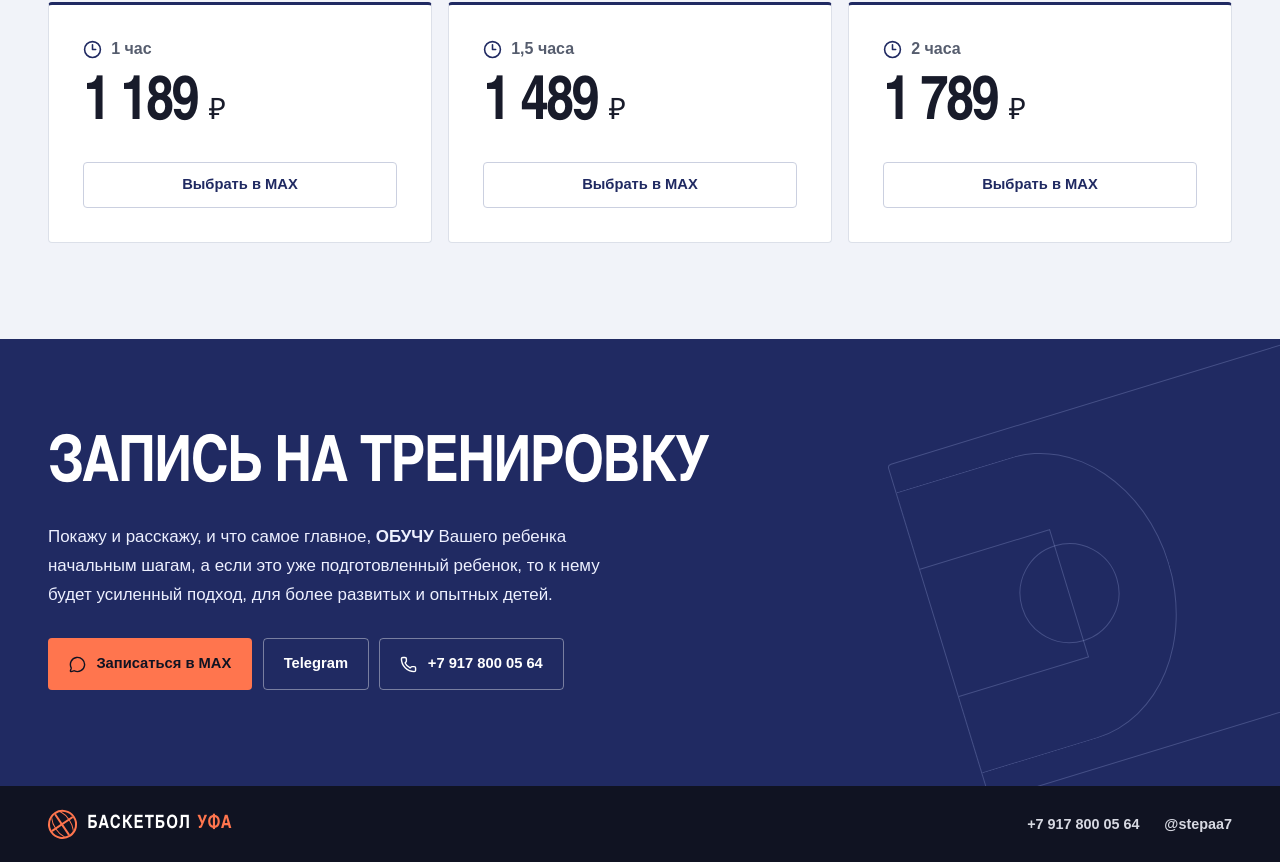
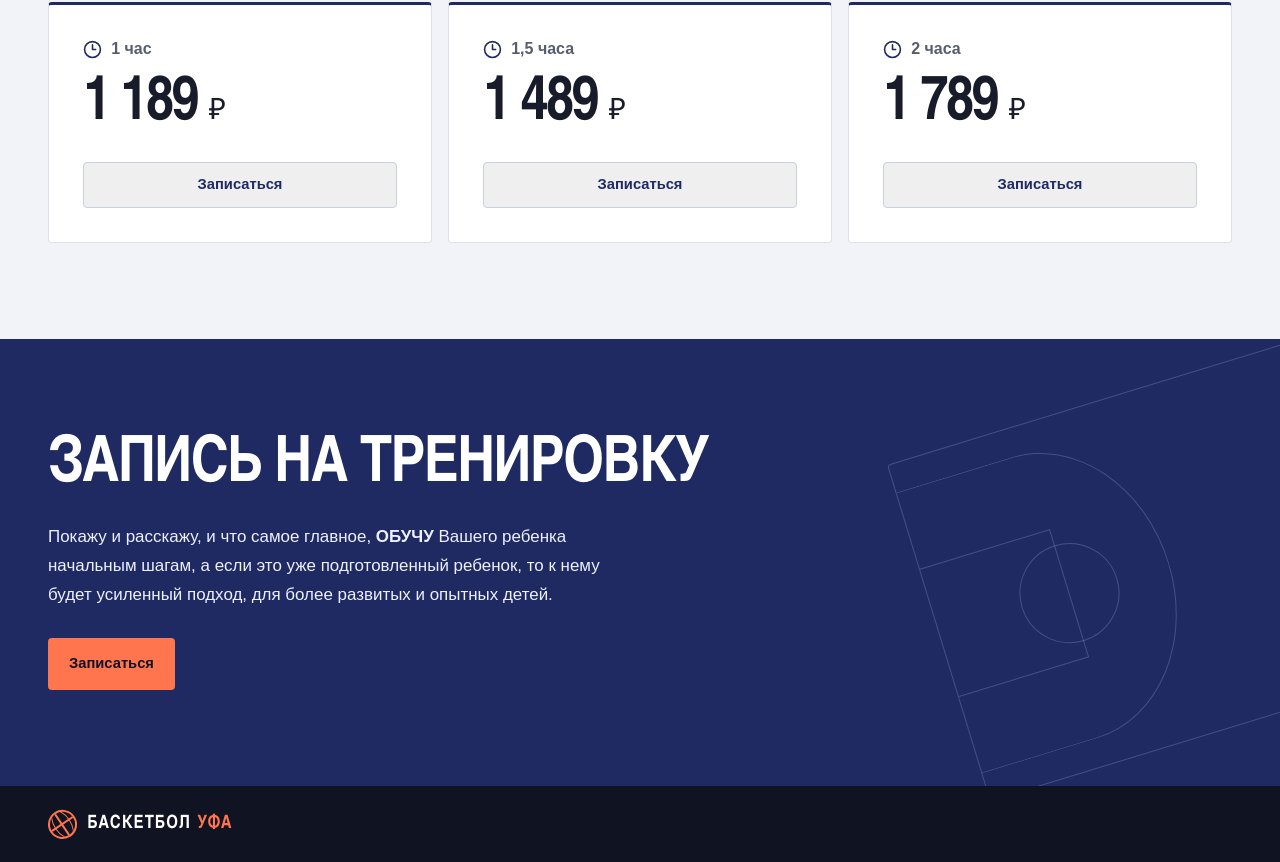
Before and after one commit to code-tamer3000/basketball-ufa, a React (Vite) app: page / in a window 1280 px wide. Shown: the part 1908-2770 px from the top of the page. Built offline with nearby package versions, Linux system fonts and the light colour scheme.

Commit message:
Let visitors choose how to book a training session

```diff
--- a/src/App.jsx
+++ b/src/App.jsx
@@ -1,5 +1,5 @@
-import { useEffect, useState } from 'react'
-import { Clock3, MapPin, MessageCircle, Phone, Trophy } from 'lucide-react'
+import { useEffect, useRef, useState } from 'react'
+import { Clock3, MapPin, MessageCircle, Phone, Send, Trophy, X } from 'lucide-react'
 import gamePhoto from './assets/game.jpg'
 import coachPhoto from './assets/coach.jpg'
 import groupPhoto from './assets/coach-group.jpg'
@@ -7,7 +7,7 @@ import awardsPhoto from './assets/coach-awards.jpg'
 
 const coachName = 'Кучин Степан Алексеевич'
 const phone = { label: '+7 917 800 05 64', href: 'tel:+79178000564' }
-const telegram = { label: '@stepaa7', href: 'https://t.me/stepaa7' }
+const telegramHref = 'https://t.me/stepaa7'
 const maxHref = 'https://max.ru/u/f9LHodD0cOLgz5w6X0zvnJI3F5X1z51sDLuHzgE8pCDzkQQY9ab50r-lFEo'
 const heroPhotos = [
   { src: gamePhoto, alt: 'Степан ведёт мяч в форме «Уфимца» под номером 66' },
@@ -28,18 +28,59 @@ function Brand() {
   )
 }
 
-function BookLink({ children, duration, className = '', icon: Icon }) {
+function BookButton({ onBook, duration, className }) {
   return (
-    <a
+    <button
       className={`button ${className}`}
-      href={maxHref}
-      target="_blank"
-      rel="noopener noreferrer"
-      aria-label={duration ? `Выбрать в MAX тренировку на ${duration}` : undefined}
+      type="button"
+      aria-haspopup="dialog"
+      aria-label={duration ? `Записаться на тренировку на ${duration}` : undefined}
+      onClick={() => onBook(duration)}
     >
-      {Icon && <Icon size={17} aria-hidden="true" />}
-      {children}
-    </a>
+      Записаться
+    </button>
+  )
+}
+
+function BookingDialog({ dialogRef, duration }) {
+  const time = duration ? ` (${duration})` : ''
+  const message = `Здравствуйте! Хочу записать ребёнка на тренировку по баскетболу${time}. Подскажите, пожалуйста, когда можно прийти?`
+  function close() {
+    dialogRef.current.close()
+  }
+
+  return (
+    <dialog
+      className="booking-dialog"
+      ref={dialogRef}
+      aria-labelledby="booking-title"
+      aria-describedby={duration ? 'booking-duration' : undefined}
+      onClick={event => {
+        if (event.target === event.currentTarget) close()
+      }}
+    >
+      <div className="booking-panel">
+        <div className="booking-header">
+          <h2 id="booking-title">Способ записи</h2>
+          <button className="booking-close" type="button" aria-label="Закрыть" onClick={close}>
+            <X size={22} aria-hidden="true" />
+          </button>
+        </div>
+        {duration && <p className="booking-duration" id="booking-duration">Тренировка · {duration}</p>}
+        <div className="booking-options">
+          <a className="button button-primary booking-option" href={maxHref} target="_blank" rel="noopener noreferrer" onClick={close}>
+            <MessageCircle size={19} aria-hidden="true" /> Написать в MAX
+          </a>
+          <a className="button booking-option booking-secondary" href={`${telegramHref}?text=${encodeURIComponent(message)}`} target="_blank" rel="noopener noreferrer" onClick={close}>
+            <Send size={19} aria-hidden="true" /> Написать в Telegram
+          </a>
+          <a className="button booking-option booking-secondary" href={phone.href} onClick={close}>
+            <Phone size={19} aria-hidden="true" />
+            <span>Позвонить<span className="booking-phone">{phone.label}</span></span>
+          </a>
+        </div>
+      </div>
+    </dialog>
   )
 }
 
@@ -91,6 +132,14 @@ function HeroGallery() {
 }
 
 function App() {
+  const dialogRef = useRef(null)
+  const [duration, setDuration] = useState()
+
+  function openBooking(sessionDuration) {
+    setDuration(sessionDuration)
+    dialogRef.current.showModal()
+  }
+
   return (
     <div id="top">
       <a className="skip-link" href="#main">К содержанию</a>
@@ -102,7 +151,7 @@ function App() {
             <a href="#training">Тренировки</a>
             <a href="#contacts">Контакты</a>
           </nav>
-          <BookLink className="button-header">Записаться</BookLink>
+          <BookButton className="button-header" onBook={openBooking} />
         </div>
       </header>
 
@@ -116,7 +165,7 @@ function App() {
               <blockquote className="hero-quote">
                 «Строгость к себе сегодня — преимущество завтра. Стремлюсь показывать детям баскетбол таким, какой он есть на самом деле».
               </blockquote>
-              <BookLink icon={MessageCircle} className="button-primary">Записаться в MAX</BookLink>
+              <BookButton className="button-primary" onBook={openBooking} />
             </div>
           </div>
           <HeroGallery />
@@ -177,7 +226,7 @@ function App() {
                 <li key={duration}>
                   <h3><Clock3 size={19} aria-hidden="true" />{duration}</h3>
                   <p>{price} <span>₽</span></p>
-                  <BookLink className="button-session" duration={duration}>Выбрать в MAX</BookLink>
+                  <BookButton className="button-session" duration={duration} onBook={openBooking} />
                 </li>
               ))}
             </ul>
@@ -190,11 +239,7 @@ function App() {
             <div className="contact-content">
               <h2 id="contact-title">Запись на тренировку</h2>
               <p>Покажу и расскажу, и что самое главное, <strong>ОБУЧУ</strong> Вашего ребенка начальным шагам, а если это уже подготовленный ребенок, то к нему будет усиленный подход, для более развитых и опытных детей.</p>
-              <div className="contact-actions">
-                <BookLink icon={MessageCircle} className="button-primary">Записаться в MAX</BookLink>
-                <a className="button button-contact" href={telegram.href} target="_blank" rel="noopener noreferrer">Telegram</a>
-                <a className="button button-contact" href={phone.href}><Phone size={17} aria-hidden="true" />{phone.label}</a>
-              </div>
+              <BookButton className="button-primary" onBook={openBooking} />
             </div>
           </div>
         </section>
@@ -203,12 +248,9 @@ function App() {
       <footer className="site-footer">
         <div className="container footer-inner">
           <Brand />
-          <div className="footer-links">
-            <a href={phone.href}>{phone.label}</a>
-            <a href={telegram.href} target="_blank" rel="noopener noreferrer">{telegram.label}</a>
-          </div>
         </div>
       </footer>
+      <BookingDialog dialogRef={dialogRef} duration={duration} />
     </div>
   )
 }
--- a/src/styles.css
+++ b/src/styles.css
@@ -20,7 +20,7 @@ html { scroll-behavior: smooth; }
 body, h1, h2, h3, p, blockquote, dl, dd, figure { margin: 0; }
 img { display: block; max-width: 100%; }
 a { color: inherit; text-decoration: none; }
-a:focus-visible { outline: 2px solid #5275fa; outline-offset: 5px; }
+a:focus-visible, button:focus-visible { outline: 2px solid #5275fa; outline-offset: 5px; }
 ::selection { background: var(--orange); color: var(--ink); }
 
 .container {
@@ -96,8 +96,8 @@ a:focus-visible { outline: 2px solid #5275fa; outline-offset: 5px; }
   font-size: .9rem;
   font-weight: 650;
 }
-.nav a, .footer-links a { transition: color .2s ease; }
-.nav a:hover, .footer-links a:hover { color: var(--orange); }
+.nav a { transition: color .2s ease; }
+.nav a:hover { color: var(--orange); }
 
 .button {
   display: inline-flex;
@@ -108,10 +108,12 @@ a:focus-visible { outline: 2px solid #5275fa; outline-offset: 5px; }
   padding: .75rem 1.25rem;
   border: 1px solid transparent;
   border-radius: .25rem;
+  font-family: inherit;
   font-size: .92rem;
   font-weight: 800;
   line-height: 1.35;
   text-align: center;
+  cursor: pointer;
   transition: background-color .2s ease, border-color .2s ease, color .2s ease;
 }
 
@@ -383,10 +385,6 @@ h2 { font-size: clamp(2.6rem, 5vw, 4.4rem); }
   font-size: 1.06rem;
   line-height: 1.7;
 }
-.contact-actions { display: flex; flex-wrap: wrap; gap: .65rem; }
-.button-contact { border-color: #ffffff65; color: #fff; }
-.button-contact:hover { border-color: #fff; background: #ffffff19; }
-
 .court {
   position: absolute;
   z-index: -1;
@@ -423,12 +421,51 @@ h2 { font-size: clamp(2.6rem, 5vw, 4.4rem); }
 }
 
 .footer-inner { flex-wrap: wrap; padding-block: 1.15rem; }
-.footer-links {
+
+.booking-dialog {
+  width: min(26rem, calc(100% - 2rem));
+  max-height: calc(100% - 2rem);
+  padding: 0;
+  border: 0;
+  border-radius: .5rem;
+  color: var(--ink);
+  background: var(--paper);
+  box-shadow: 0 1.5rem 4rem #10132242;
+}
+.booking-dialog::backdrop { background: #101322c9; }
+.booking-panel { padding: clamp(1.1rem, 5vw, 1.75rem); }
+.booking-header {
   display: flex;
-  flex-wrap: wrap;
-  gap: .75rem 1.55rem;
-  color: #d7d9e2;
-  font-size: .9rem;
+  align-items: center;
+  justify-content: space-between;
+  gap: .75rem;
+}
+.booking-header h2 { font-size: clamp(1.65rem, 5.5vw, 2.25rem); }
+.booking-close {
+  display: grid;
+  flex: none;
+  place-items: center;
+  width: 2.75rem;
+  height: 2.75rem;
+  padding: 0;
+  border: 0;
+  border-radius: .25rem;
+  color: var(--ink);
+  background: #f1f3f9;
+  cursor: pointer;
+}
+.booking-close:hover { background: #e4e8f2; }
+.booking-duration { margin-top: .5rem; color: var(--muted); }
+.booking-options { display: grid; gap: .65rem; margin-top: 1.15rem; }
+.booking-option { justify-content: flex-start; min-height: 3.5rem; text-align: left; }
+.booking-option svg { flex: none; }
+.booking-secondary { border-color: var(--line); color: var(--blue); }
+.booking-secondary:hover { border-color: var(--blue); background: #f1f3f9; }
+.booking-phone {
+  display: block;
+  margin-top: .1rem;
+  color: var(--muted);
+  font-size: .875rem;
   font-weight: 650;
 }
 
```
